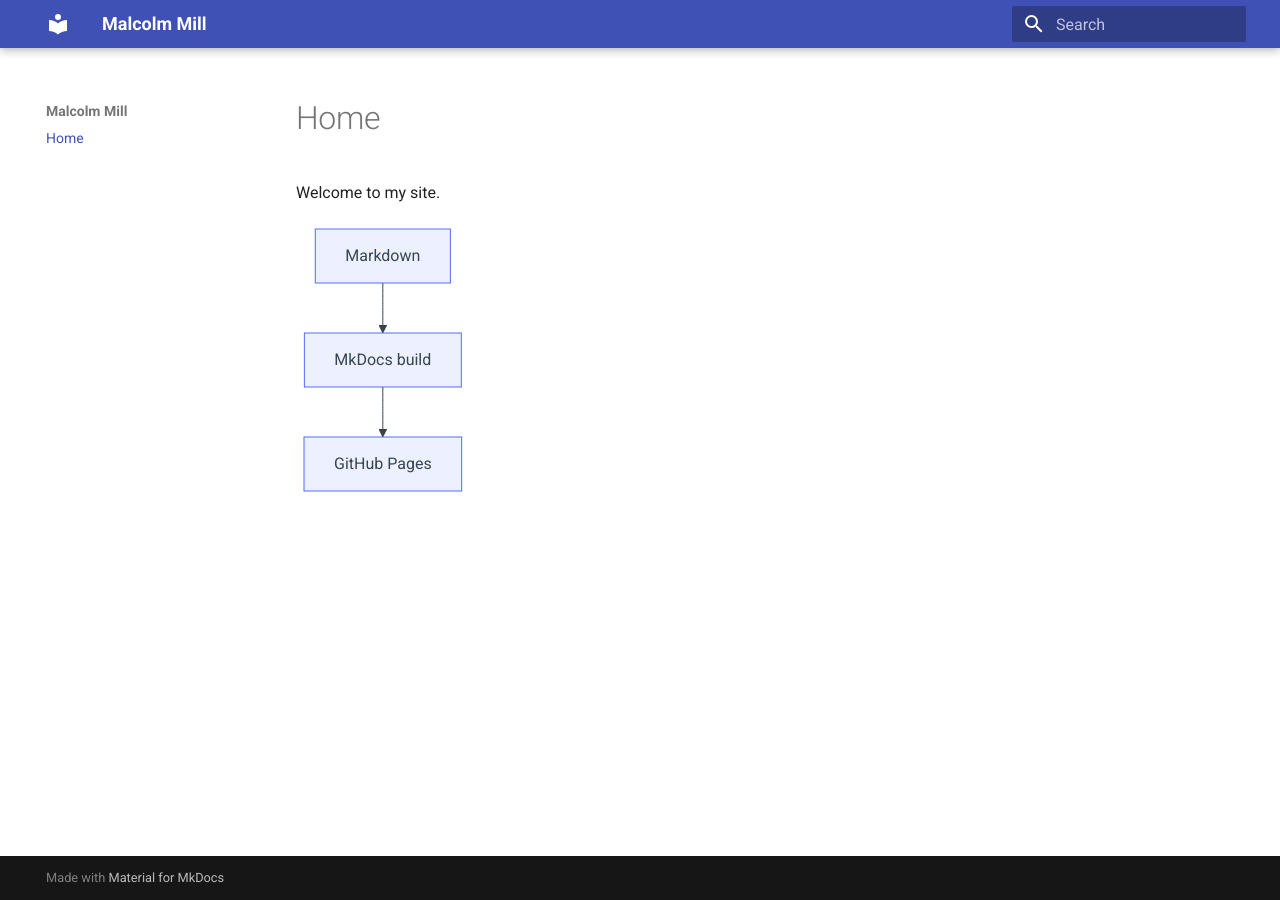
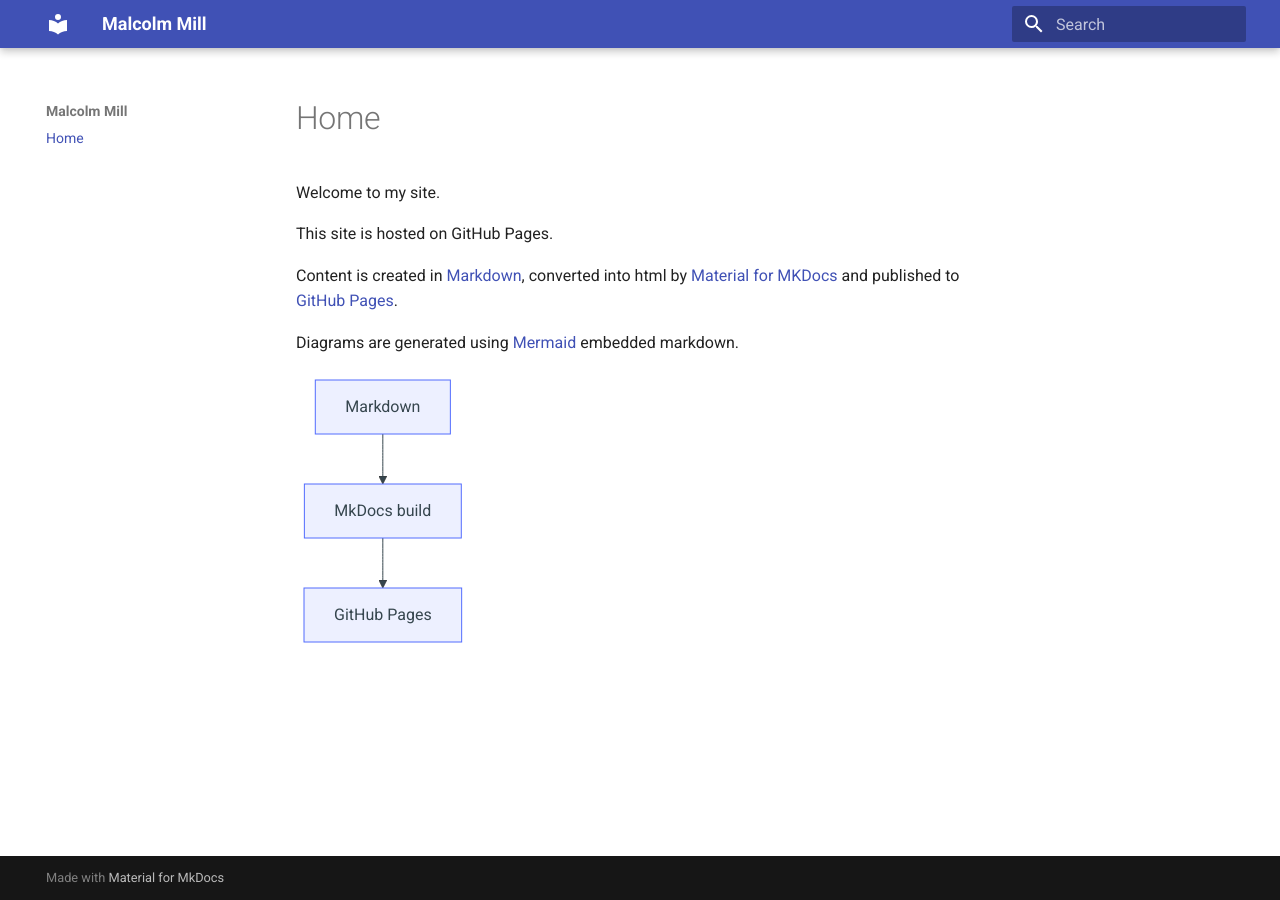
Before and after one commit to malcolm-mill/malcolm-mill.github.io, an MkDocs documentation site: the page built from docs/index.md, in a window 1280 px wide. Built offline with MkDocs 1.6.1 and Material for MkDocs 9.7.7, drawn with Linux system fonts in a browser that asks for light colours.

````diff
--- a/docs/index.md
+++ b/docs/index.md
@@ -1,6 +1,12 @@
 # Home
 
 Welcome to my site.
+
+This site is hosted on GitHub Pages.
+
+Content is created in [Markdown](https://www.markdownguide.org), converted into html by [Material for MKDocs](https://squidfunk.github.io/mkdocs-material/) and published to [GitHub Pages](https://docs.github.com/en/pages).
+
+Diagrams are generated using [Mermaid](https://mermaid.js.org) embedded markdown.
 
 ```mermaid
 flowchart TD
````
